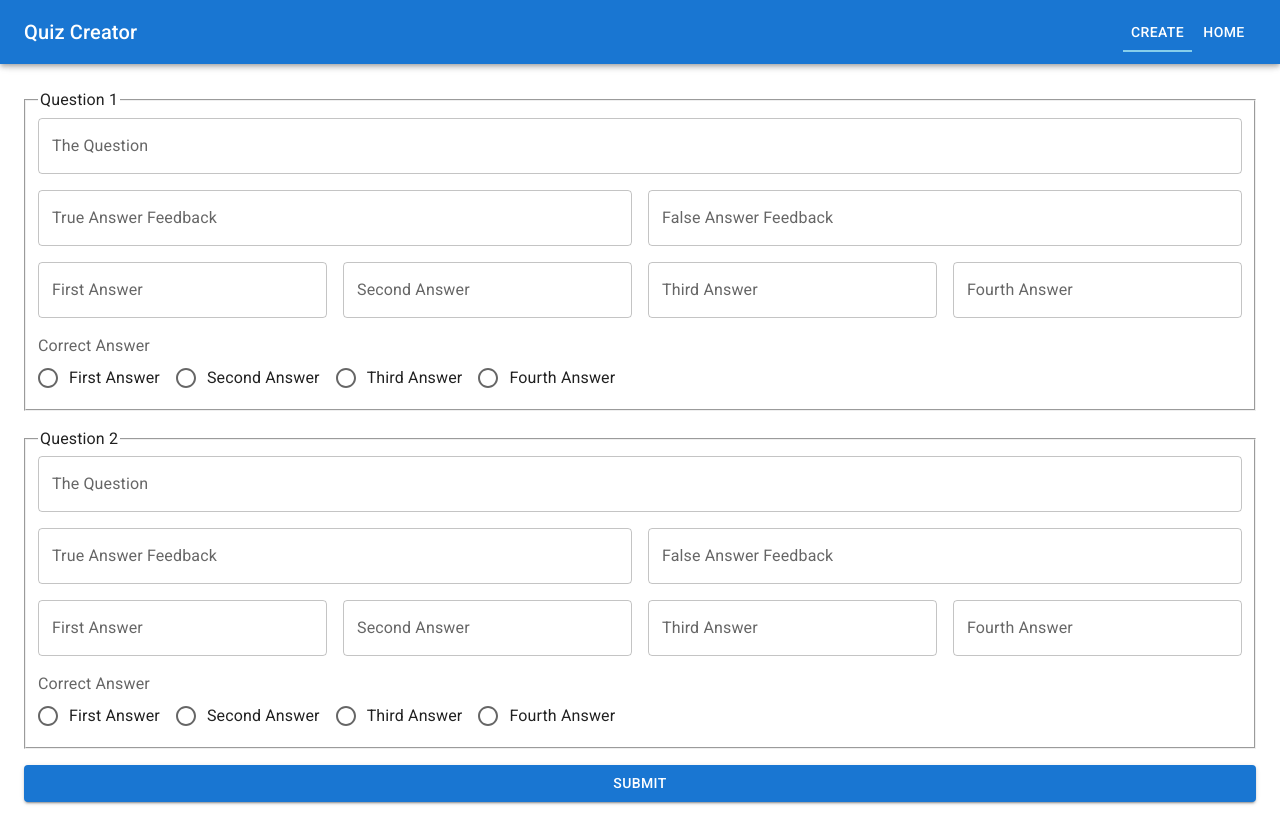
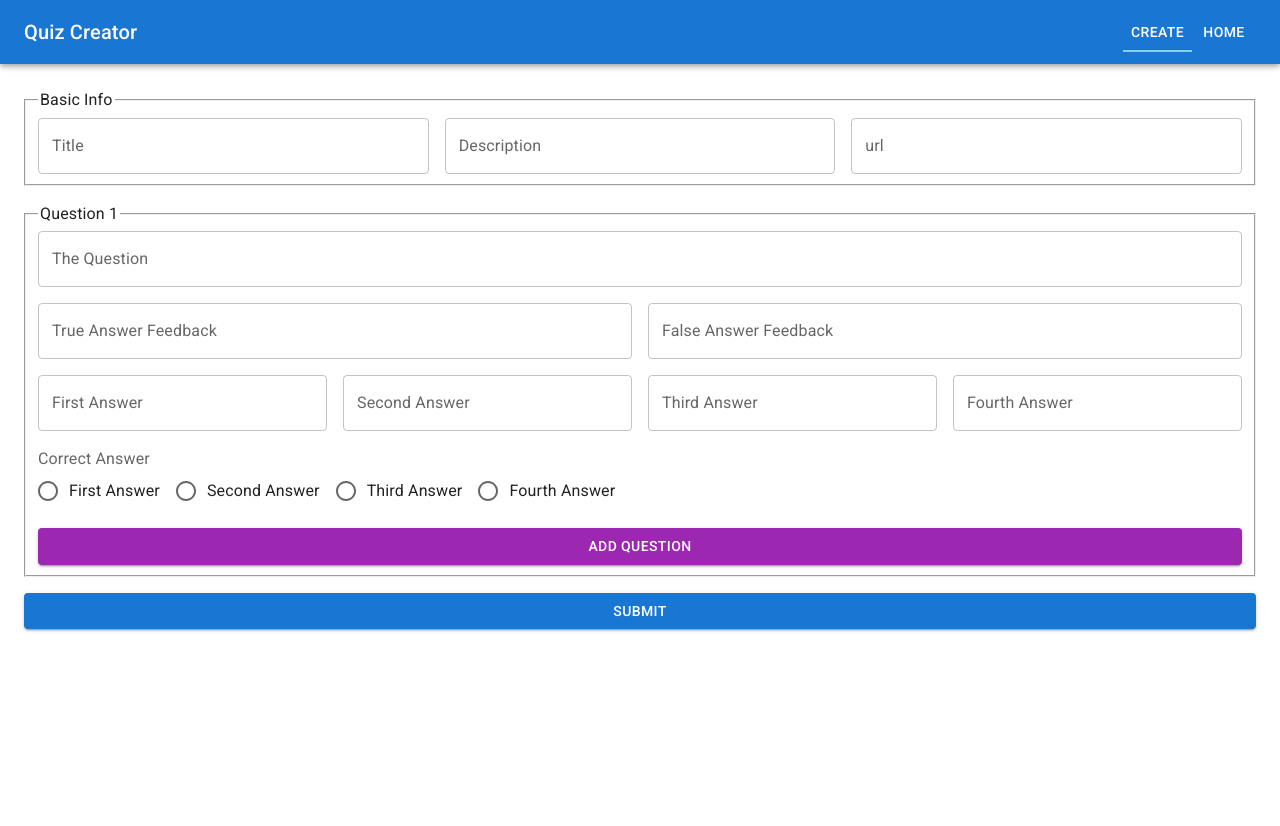
Before and after one commit to mazenadel19/quiz-creator, a React (Create React App) app: page /create in a window 1280 px wide. After the commit the page ends 800 px from the top, so only its background shows below. Built offline with nearby package versions, Linux system fonts and the light colour scheme.

Commit message:
Working on Questions Validation

```diff
--- a/src/components/FormComponents/RadioButtons/index.tsx
+++ b/src/components/FormComponents/RadioButtons/index.tsx
@@ -24,10 +24,10 @@ export default function RadioButtons(props: RadioButtonsProps) {
         <FormControl error={!!errors[name]?.type}>
           <FormLabel>{label}</FormLabel>
           <RadioGroup row {...field}>
-            <FormControlLabel value={0} control={<Radio />} label={option1}/>
-            <FormControlLabel value={1} control={<Radio />} label={option2} />
-            <FormControlLabel value={2} control={<Radio />} label={option3} />
-            <FormControlLabel value={3} control={<Radio />} label={option4}/>
+            <FormControlLabel value={1} control={<Radio />} label={option1}/>
+            <FormControlLabel value={2} control={<Radio />} label={option2} />
+            <FormControlLabel value={3} control={<Radio />} label={option3} />
+            <FormControlLabel value={4} control={<Radio />} label={option4}/>
           </RadioGroup>
           {errors[name] && <FormHelperText>{errors[name]?.type as string}</FormHelperText>}
         </FormControl>
--- a/src/components/UI/Question/index.tsx
+++ b/src/components/UI/Question/index.tsx
@@ -1,36 +1,106 @@
-import { Grid } from "@mui/material";
+// MUI
+import { Alert, Button, Grid, Typography } from "@mui/material";
+import { useState } from "react";
+// RHF
+import { useFormContext, useFieldArray } from "react-hook-form";
+// Components
 import { Input, RadioButtons } from "../../";
+// Type
+import { QuizType } from "../../../types/quiz";
 
 const Question = ({ number }: { number: number }) => {
+  const { getValues, unregister, formState } = useFormContext();
+  const [showSuccessMessage, setShowSuccessMessage] = useState(false);
+  const { append } = useFieldArray({ name: "Questions" });
+
+  const handleAddQuestion = () => {
+    const fields = [
+      `Q${number}_text`,
+      `Q${number}_feedback_true`,
+      `Q${number}_feedback_false`,
+      `Q${number}_answer1`,
+      `Q${number}_answer2`,
+      `Q${number}_answer3`,
+      `Q${number}_answer4`,
+      `Q${number}_is_true`,
+    ];
+
+    const question: QuizType.Question = {
+      text: getValues(`Q${number}_text`),
+      answers: [
+        {
+          text: getValues(`Q${number}_answer1`),
+          is_true: getValues(`Q${number}_is_true`) === "1",
+        },
+        {
+          text: getValues(`Q${number}_answer2`),
+          is_true: getValues(`Q${number}_is_true`) === "2",
+        },
+        {
+          text: getValues(`Q${number}_answer3`),
+          is_true: getValues(`Q${number}_is_true`) === "3",
+        },
+        {
+          text: getValues(`Q${number}_answer4`),
+          is_true: getValues(`Q${number}_is_true`) === "4",
+        },
+      ],
+      feedback_false: getValues(`Q${number}_feedback_false`),
+      feedback_true: getValues(`Q${number}_feedback_false`),
+    };
+    if (formState.isValid) {
+      append(question);
+      unregister(fields);
+      setShowSuccessMessage(true)
+    }
+  };
+
+  if (showSuccessMessage) {
+    return (
+      <Alert variant='standard' severity='success'>
+        <Grid container direction='column' spacing={2}>
+          <Grid item>
+            <Typography variant='h6'>Question Added Successfully</Typography>
+          </Grid>
+        </Grid>
+      </Alert>
+    );
+  }
 
   return (
     <fieldset>
       <legend>Question {number}</legend>
       <Grid container spacing={2}>
         <Grid item xs={12} sm={12}>
-          <Input name={`Q${number}_text`} label="The Question" />
+          <Input name={`Q${number}_text`} label='The Question' />
         </Grid>
         <Grid item xs={12} sm={6}>
-          <Input name={`Q${number}_feedback_true`} label="True Answer Feedback" />
+          <Input
+            name={`Q${number}_feedback_true`}
+            label='True Answer Feedback'
+          />
         </Grid>
         <Grid item xs={12} sm={6}>
-          <Input name={`Q${number}_feedback_false`} label="False Answer Feedback" />
+          <Input
+            name={`Q${number}_feedback_false`}
+            label='False Answer Feedback'
+          />
         </Grid>
         <Grid item xs={12} sm={3}>
-          <Input name={`Q${number}_answer1`} label="First Answer" />
+          <Input name={`Q${number}_answer1`} label='First Answer' />
         </Grid>
         <Grid item xs={12} sm={3}>
-          <Input name={`Q${number}_answer2`} label="Second Answer" />
+          <Input name={`Q${number}_answer2`} label='Second Answer' />
         </Grid>
         <Grid item xs={12} sm={3}>
-          <Input name={`Q${number}_answer3`} label="Third Answer" />
+          <Input name={`Q${number}_answer3`} label='Third Answer' />
         </Grid>
         <Grid item xs={12} sm={3}>
-          <Input name={`Q${number}_answer4`} label="Fourth Answer" />
+          <Input name={`Q${number}_answer4`} label='Fourth Answer' />
         </Grid>
         <Grid item xs={12} sm={12}>
           <RadioButtons
-          name={`Q${number}_is_true`}
+            name={`Q${number}_is_true`}
             label={"Correct Answer"}
             option1={"First Answer"}
             option2={"Second Answer"}
@@ -38,6 +108,15 @@ const Question = ({ number }: { number: number }) => {
             option4={"Fourth Answer"}
           />
         </Grid>
+        <Grid item display='flex' flexDirection='column' xs={12}>
+          <Button
+            color='secondary'
+            variant='contained'
+            onClick={handleAddQuestion}
+          >
+            Add Question
+          </Button>
+        </Grid>
       </Grid>
     </fieldset>
   );
--- a/src/pages/main/Create/index.tsx
+++ b/src/pages/main/Create/index.tsx
@@ -10,9 +10,9 @@ const Create = () => {
   return (
     <Form submitHanlder={submitHandler}>
       <Stack spacing={2}>
-        {/* <QuizBasicInfo /> */}
+        <QuizBasicInfo />
         <Question number={1} />
-        <Question number={2} />
+        {/* <Question number={2} /> */}
         {/*
         <Question number={3} />
         <Question number={4} /> */}
```
Also changed, not shown: src/types/quiz.ts (+6 -6 lines).
